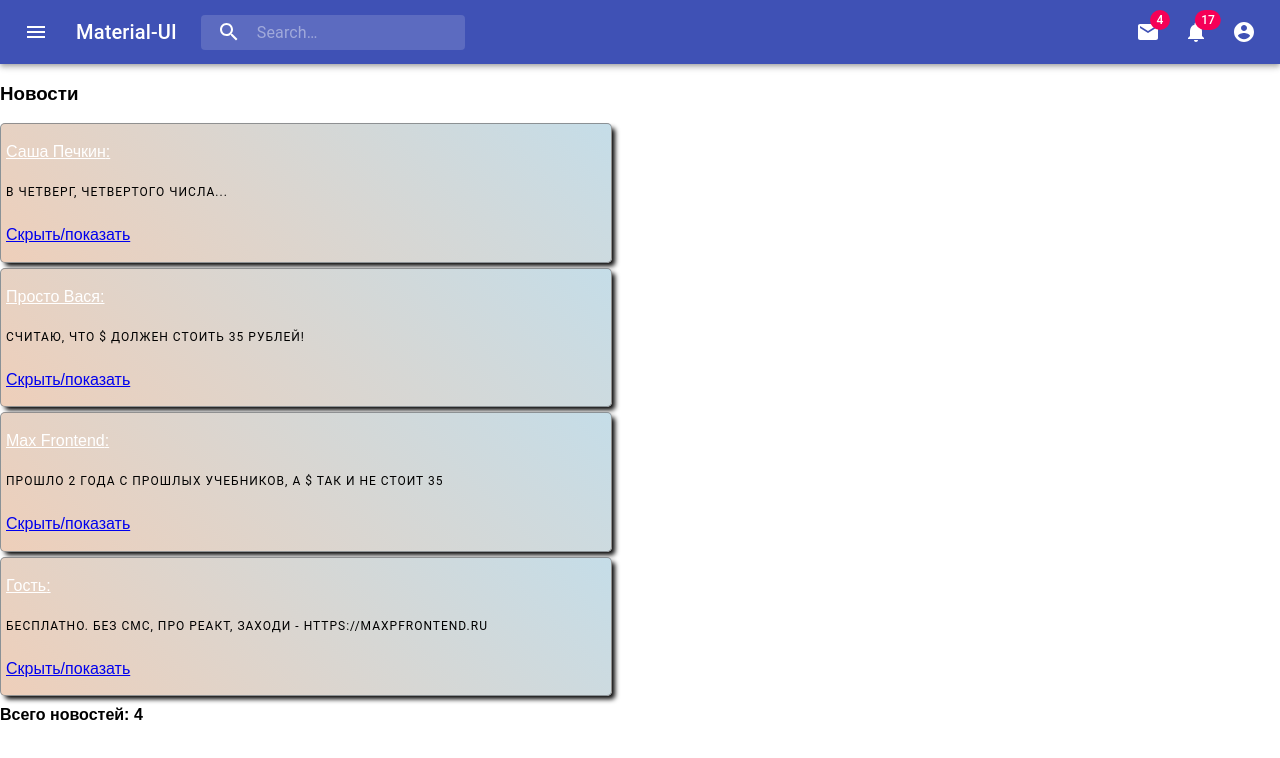
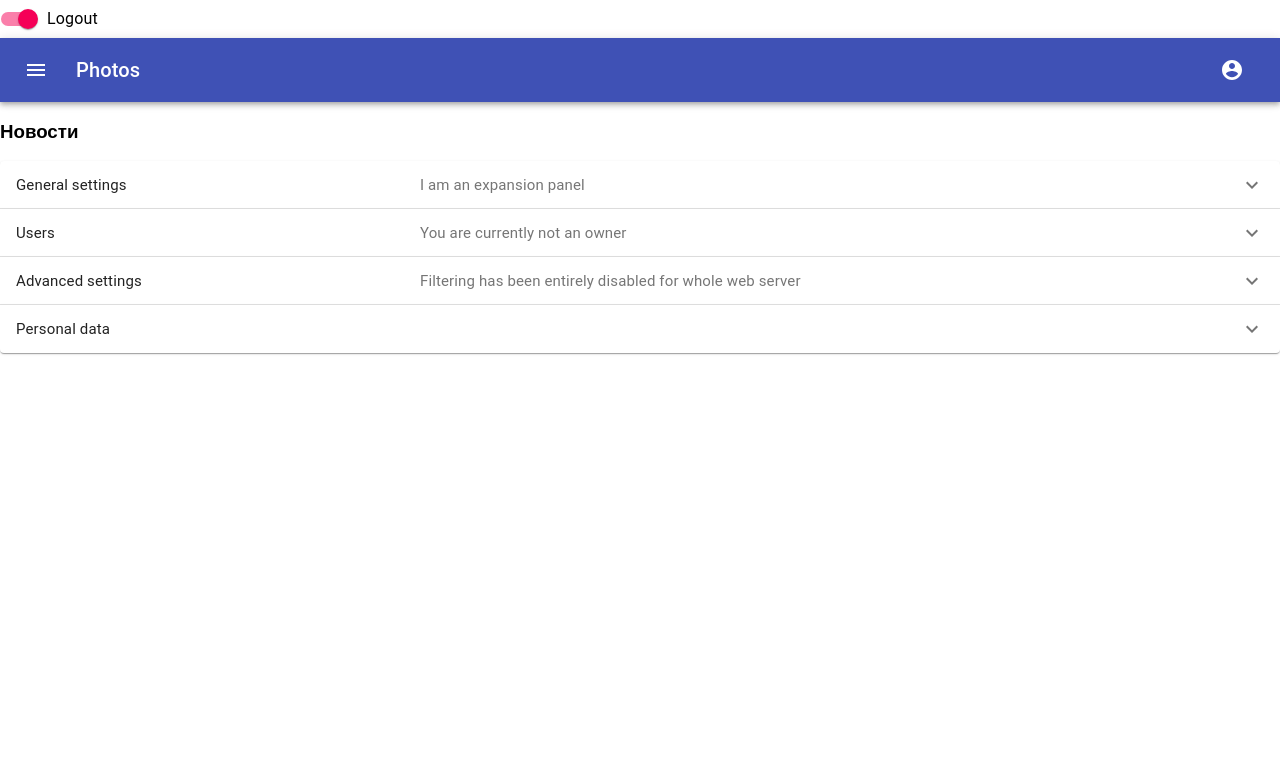
Before and after one commit to tolaysha/reactprj2, a React (Create React App) app: page /news in a window 1280 px wide. Shown: the top 758 px of the page. Built offline with nearby package versions, Linux system fonts and the light colour scheme.

Commit message:
try to add left menu

```diff
--- a/package.json
+++ b/package.json
@@ -5,6 +5,12 @@
   "dependencies": {
     "@material-ui/core": "^4.2.0",
     "@material-ui/icons": "^4.2.1",
+    "@progress/kendo-data-query": "^1.5.1",
+    "@progress/kendo-react-dateinputs": "^3.2.2",
+    "@progress/kendo-react-dropdowns": "^3.2.2",
+    "@progress/kendo-react-grid": "^3.2.2",
+    "@progress/kendo-react-inputs": "^3.2.2",
+    "@progress/kendo-react-intl": "^3.2.2",
     "prop-types": "^15.7.2",
     "react": "^16.8.6",
     "react-dom": "^16.8.6",
--- /dev/null
+++ b/src/Accordeon.js
@@ -0,0 +1,104 @@
+import React from 'react';
+import { makeStyles } from '@material-ui/core/styles';
+import ExpansionPanel from '@material-ui/core/ExpansionPanel';
+import ExpansionPanelDetails from '@material-ui/core/ExpansionPanelDetails';
+import ExpansionPanelSummary from '@material-ui/core/ExpansionPanelSummary';
+import Typography from '@material-ui/core/Typography';
+import ExpandMoreIcon from '@material-ui/icons/ExpandMore';
+
+
+const useStyles = makeStyles(theme => ({
+	root: {
+		width: '100%',
+	},
+	heading: {
+		fontSize: theme.typography.pxToRem(15),
+		flexBasis: '33.33%',
+		flexShrink: 0,
+	},
+	secondaryHeading: {
+		fontSize: theme.typography.pxToRem(15),
+		color: theme.palette.text.secondary,
+	},
+}));
+
+export default function ControlledExpansionPanels() {
+	const classes = useStyles();
+	const [expanded, setExpanded] = React.useState(false);
+
+	const handleChange = panel => (event, isExpanded) => {
+		setExpanded(isExpanded ? panel : false);
+	};
+
+	return (
+		<div className={classes.root}>
+			<ExpansionPanel expanded={expanded === 'panel1'} onChange={handleChange('panel1')}>
+				<ExpansionPanelSummary
+					expandIcon={<ExpandMoreIcon />}
+					aria-controls="panel1bh-content"
+					id="panel1bh-header"
+				>
+					<Typography className={classes.heading}>General settings</Typography>
+					<Typography className={classes.secondaryHeading}>I am an expansion panel</Typography>
+				</ExpansionPanelSummary>
+				<ExpansionPanelDetails>
+					<Typography>
+						Nulla facilisi. Phasellus sollicitudin nulla et quam mattis feugiat. Aliquam eget
+						maximus est, id dignissim quam.
+          </Typography>
+				</ExpansionPanelDetails>
+			</ExpansionPanel>
+			<ExpansionPanel expanded={expanded === 'panel2'} onChange={handleChange('panel2')}>
+				<ExpansionPanelSummary
+					expandIcon={<ExpandMoreIcon />}
+					aria-controls="panel2bh-content"
+					id="panel2bh-header"
+				>
+					<Typography className={classes.heading}>Users</Typography>
+					<Typography className={classes.secondaryHeading}>
+						You are currently not an owner
+          </Typography>
+				</ExpansionPanelSummary>
+				<ExpansionPanelDetails>
+					<Typography>
+						Donec placerat, lectus sed mattis semper, neque lectus feugiat lectus, varius pulvinar
+						diam eros in elit. Pellentesque convallis laoreet laoreet.
+          </Typography>
+				</ExpansionPanelDetails>
+			</ExpansionPanel>
+			<ExpansionPanel expanded={expanded === 'panel3'} onChange={handleChange('panel3')}>
+				<ExpansionPanelSummary
+					expandIcon={<ExpandMoreIcon />}
+					aria-controls="panel3bh-content"
+					id="panel3bh-header"
+				>
+					<Typography className={classes.heading}>Advanced settings</Typography>
+					<Typography className={classes.secondaryHeading}>
+						Filtering has been entirely disabled for whole web server
+          </Typography>
+				</ExpansionPanelSummary>
+				<ExpansionPanelDetails>
+					<Typography>
+						Nunc vitae orci ultricies, auctor nunc in, volutpat nisl. Integer sit amet egestas eros,
+						vitae egestas augue. Duis vel est augue.
+          </Typography>
+				</ExpansionPanelDetails>
+			</ExpansionPanel>
+			<ExpansionPanel expanded={expanded === 'panel4'} onChange={handleChange('panel4')}>
+				<ExpansionPanelSummary
+					expandIcon={<ExpandMoreIcon />}
+					aria-controls="panel4bh-content"
+					id="panel4bh-header"
+				>
+					<Typography className={classes.heading}>Personal data</Typography>
+				</ExpansionPanelSummary>
+				<ExpansionPanelDetails>
+					<Typography>
+						Nunc vitae orci ultricies, auctor nunc in, volutpat nisl. Integer sit amet egestas eros,
+						vitae egestas augue. Duis vel est augue.
+          </Typography>
+				</ExpansionPanelDetails>
+			</ExpansionPanel>
+		</div>
+	);
+}
--- a/src/App.js
+++ b/src/App.js
@@ -1,6 +1,6 @@
 import React from 'react';
 import './App.css';
-import News from './newsList.js';
+import News from './Accordeon.js';
 import PrimarySearchAppBar from './Navbar.js';
 const App = () => {
 	return (
--- a/src/Article.js
+++ b/src/Article.js
@@ -2,6 +2,8 @@ import React, { Component } from 'react';
 import PropTypes from 'prop-types'; // ES6
 import Typography from '@material-ui/core/Typography';
 import { makeStyles } from '@material-ui/core/styles';
+import Modal from '@material-ui/core/Modal';
+
 class Article extends Component {
 	state = {
 		visible: false, // определили начальное состояние
@@ -19,7 +21,8 @@ class Article extends Component {
 				<Typography variant="overline" gutterBottom>
 					<p className="news__text">{text}</p>
 				</Typography>
-				<a onClick={this.handleReadMoreClck} href="#" className='news__readmore'>Скрыть/показать</a>
+
+				<button className="k-button" onClick={this.handleReadMoreClck}>Animate</button>
 				<Typography variant="subtitle1" gutterBottom>
 					{ /* если visible, то показывай */
 						visible && <p className='news__big-text'>{bigText}</p>
--- a/src/Navbar.js
+++ b/src/Navbar.js
@@ -1,230 +1,97 @@
 import React from 'react';
-import { fade, makeStyles } from '@material-ui/core/styles';
+import { makeStyles } from '@material-ui/core/styles';
 import AppBar from '@material-ui/core/AppBar';
 import Toolbar from '@material-ui/core/Toolbar';
+import Typography from '@material-ui/core/Typography';
 import IconButton from '@material-ui/core/IconButton';
-import Typography from '@material-ui/core/Typography';
-import InputBase from '@material-ui/core/InputBase';
-import Badge from '@material-ui/core/Badge';
+import MenuIcon from '@material-ui/icons/Menu';
+import AccountCircle from '@material-ui/icons/AccountCircle';
+import Switch from '@material-ui/core/Switch';
+import FormControlLabel from '@material-ui/core/FormControlLabel';
+import FormGroup from '@material-ui/core/FormGroup';
 import MenuItem from '@material-ui/core/MenuItem';
 import Menu from '@material-ui/core/Menu';
-import MenuIcon from '@material-ui/icons/Menu';
-import SearchIcon from '@material-ui/icons/Search';
-import AccountCircle from '@material-ui/icons/AccountCircle';
-import MailIcon from '@material-ui/icons/Mail';
-import NotificationsIcon from '@material-ui/icons/Notifications';
-import MoreIcon from '@material-ui/icons/MoreVert';
 
 const useStyles = makeStyles(theme => ({
-	grow: {
+	root: {
 		flexGrow: 1,
 	},
 	menuButton: {
 		marginRight: theme.spacing(2),
 	},
 	title: {
-		display: 'none',
-		[theme.breakpoints.up('sm')]: {
-			display: 'block',
-		},
-	},
-	search: {
-		position: 'relative',
-		borderRadius: theme.shape.borderRadius,
-		backgroundColor: fade(theme.palette.common.white, 0.15),
-		'&:hover': {
-			backgroundColor: fade(theme.palette.common.white, 0.25),
-		},
-		marginRight: theme.spacing(2),
-		marginLeft: 0,
-		width: '100%',
-		[theme.breakpoints.up('sm')]: {
-			marginLeft: theme.spacing(3),
-			width: 'auto',
-		},
-	},
-	searchIcon: {
-		width: theme.spacing(7),
-		height: '100%',
-		position: 'absolute',
-		pointerEvents: 'none',
-		display: 'flex',
-		alignItems: 'center',
-		justifyContent: 'center',
-	},
-	inputRoot: {
-		color: 'inherit',
-	},
-	inputInput: {
-		padding: theme.spacing(1, 1, 1, 7),
-		transition: theme.transitions.create('width'),
-		width: '100%',
-		[theme.breakpoints.up('md')]: {
-			width: 200,
-		},
-	},
-	sectionDesktop: {
-		display: 'none',
-		[theme.breakpoints.up('md')]: {
-			display: 'flex',
-		},
-	},
-	sectionMobile: {
-		display: 'flex',
-		[theme.breakpoints.up('md')]: {
-			display: 'none',
-		},
+		flexGrow: 1,
 	},
 }));
 
-export default function PrimarySearchAppBar() {
+export default function MenuAppBar() {
 	const classes = useStyles();
+	const [auth, setAuth] = React.useState(true);
 	const [anchorEl, setAnchorEl] = React.useState(null);
-	const [mobileMoreAnchorEl, setMobileMoreAnchorEl] = React.useState(null);
+	const open = Boolean(anchorEl);
 
-	const isMenuOpen = Boolean(anchorEl);
-	const isMobileMenuOpen = Boolean(mobileMoreAnchorEl);
-
-	function handleProfileMenuOpen(event) {
-		setAnchorEl(event.currentTarget);
+	function handleChange(event) {
+		setAuth(event.target.checked);
 	}
 
-	function handleMobileMenuClose() {
-		setMobileMoreAnchorEl(null);
+	function handleMenu(event) {
+		setAnchorEl(event.currentTarget);
+		alert('12')
 	}
 
-	function handleMenuClose() {
+	function handleClose() {
 		setAnchorEl(null);
-		handleMobileMenuClose();
 	}
 
-	function handleMobileMenuOpen(event) {
-		setMobileMoreAnchorEl(event.currentTarget);
-	}
-
-	const menuId = 'primary-search-account-menu';
-	const renderMenu = (
-		<Menu
-			anchorEl={anchorEl}
-			anchorOrigin={{ vertical: 'top', horizontal: 'right' }}
-			id={menuId}
-			keepMounted
-			transformOrigin={{ vertical: 'top', horizontal: 'right' }}
-			open={isMenuOpen}
-			onClose={handleMenuClose}
-		>
-			<MenuItem onClick={handleMenuClose}>Profile</MenuItem>
-			<MenuItem onClick={handleMenuClose}>My account</MenuItem>
-		</Menu>
-	);
-
-	const mobileMenuId = 'primary-search-account-menu-mobile';
-	const renderMobileMenu = (
-		<Menu
-			anchorEl={mobileMoreAnchorEl}
-			anchorOrigin={{ vertical: 'top', horizontal: 'right' }}
-			id={mobileMenuId}
-			keepMounted
-			transformOrigin={{ vertical: 'top', horizontal: 'right' }}
-			open={isMobileMenuOpen}
-			onClose={handleMobileMenuClose}
-		>
-			<MenuItem>
-				<IconButton aria-label="Show 4 new mails" color="inherit">
-					<Badge badgeContent={4} color="secondary">
-						<MailIcon />
-					</Badge>
-				</IconButton>
-				<p>Messages</p>
-			</MenuItem>
-			<MenuItem>
-				<IconButton aria-label="Show 11 new notifications" color="inherit">
-					<Badge badgeContent={11} color="secondary">
-						<NotificationsIcon />
-					</Badge>
-				</IconButton>
-				<p>Notifications</p>
-			</MenuItem>
-			<MenuItem onClick={handleProfileMenuOpen}>
-				<IconButton
-					aria-label="Account of current user"
-					aria-controls="primary-search-account-menu"
-					aria-haspopup="true"
-					color="inherit"
-				>
-					<AccountCircle />
-				</IconButton>
-				<p>Profile</p>
-			</MenuItem>
-		</Menu>
-	);
-
 	return (
-		<div className={classes.grow}>
+		<div className={classes.root}>
+			<FormGroup>
+				<FormControlLabel
+					control={<Switch checked={auth} onChange={handleChange} aria-label="LoginSwitch" />}
+					label={auth ? 'Logout' : 'Login'}
+				/>
+			</FormGroup>
 			<AppBar position="static">
 				<Toolbar>
-					<IconButton
-						edge="start"
-						className={classes.menuButton}
-						color="inherit"
-						aria-label="Open drawer"
-					>
+					<IconButton edge="start" className={classes.menuButton} color="inherit" aria-label="Menu">
 						<MenuIcon />
 					</IconButton>
-					<Typography className={classes.title} variant="h6" noWrap>
-						Material-UI
+					<Typography variant="h6" className={classes.title}>
+						Photos
           </Typography>
-					<div className={classes.search}>
-						<div className={classes.searchIcon}>
-							<SearchIcon />
+					{auth && (
+						<div>
+							<IconButton
+								aria-label="Account of current user"
+								aria-controls="menu-appbar"
+								aria-haspopup="true"
+								onClick={handleMenu}
+								color="inherit"
+							>
+								<AccountCircle />
+							</IconButton>
+							<Menu
+								id="menu-appbar"
+								anchorEl={anchorEl}
+								anchorOrigin={{
+									vertical: 'top',
+									horizontal: 'right',
+								}}
+								keepMounted
+								transformOrigin={{
+									vertical: 'top',
+									horizontal: 'right',
+								}}
+								open={open}
+								onClose={handleClose}
+							>
+								<MenuItem onClick={handleClose}>Profile</MenuItem>
+								<MenuItem onClick={handleClose}>My account</MenuItem>
+							</Menu>
 						</div>
-						<InputBase
-							placeholder="Search…"
-							classes={{
-								root: classes.inputRoot,
-								input: classes.inputInput,
-							}}
-							inputProps={{ 'aria-label': 'Search' }}
-						/>
-					</div>
-					<div className={classes.grow} />
-					<div className={classes.sectionDesktop}>
-						<IconButton aria-label="Show 4 new mails" color="inherit">
-							<Badge badgeContent={4} color="secondary">
-								<MailIcon />
-							</Badge>
-						</IconButton>
-						<IconButton aria-label="Show 17 new notifications" color="inherit">
-							<Badge badgeContent={17} color="secondary">
-								<NotificationsIcon />
-							</Badge>
-						</IconButton>
-						<IconButton
-							edge="end"
-							aria-label="Account of current user"
-							aria-controls={menuId}
-							aria-haspopup="true"
-							onClick={handleProfileMenuOpen}
-							color="inherit"
-						>
-							<AccountCircle />
-						</IconButton>
-					</div>
-					<div className={classes.sectionMobile}>
-						<IconButton
-							aria-label="Show more"
-							aria-controls={mobileMenuId}
-							aria-haspopup="true"
-							onClick={handleMobileMenuOpen}
-							color="inherit"
-						>
-							<MoreIcon />
-						</IconButton>
-					</div>
+					)}
 				</Toolbar>
 			</AppBar>
-			{renderMobileMenu}
-			{renderMenu}
 		</div>
 	);
 }
```
Also changed, not shown: 1 other file (tests, documents, lock files or other folders).
